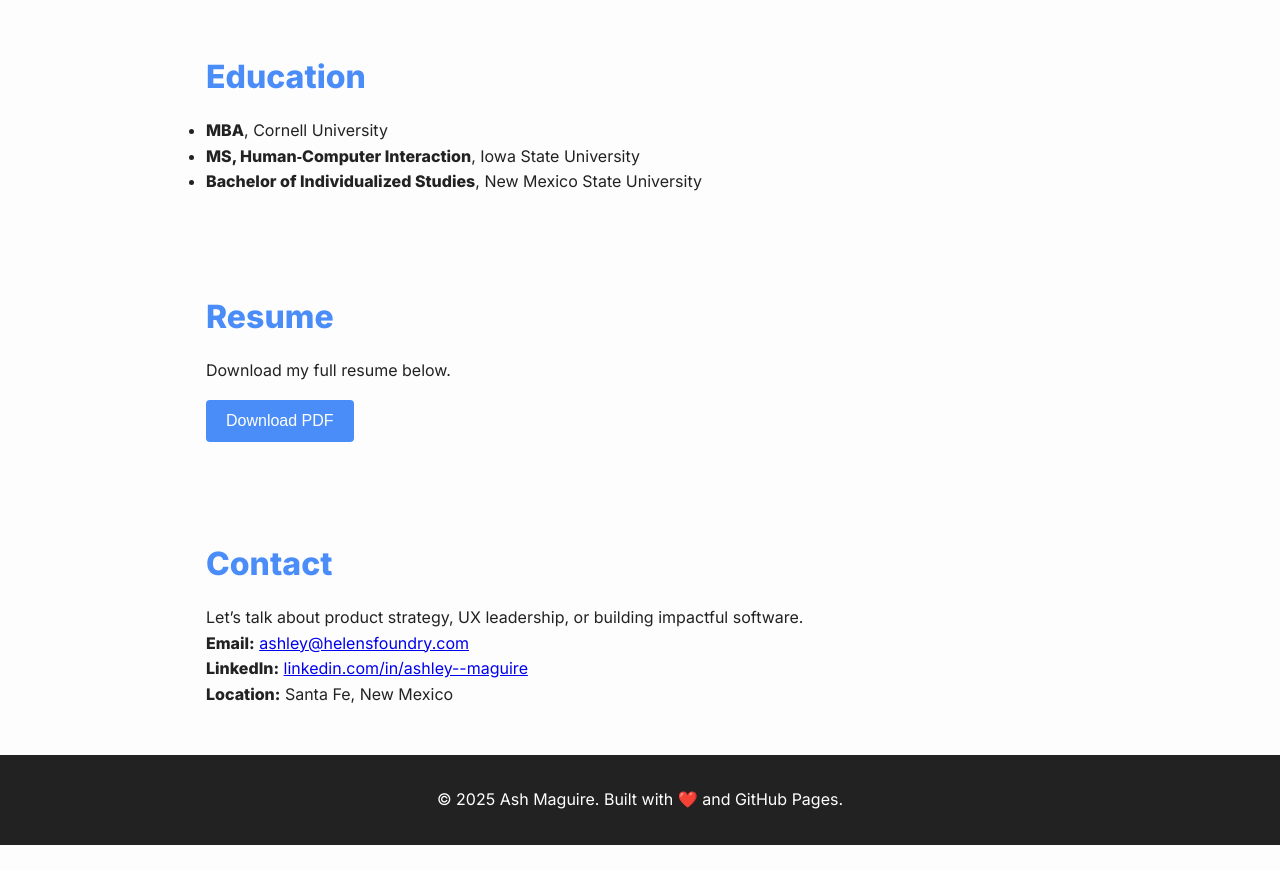
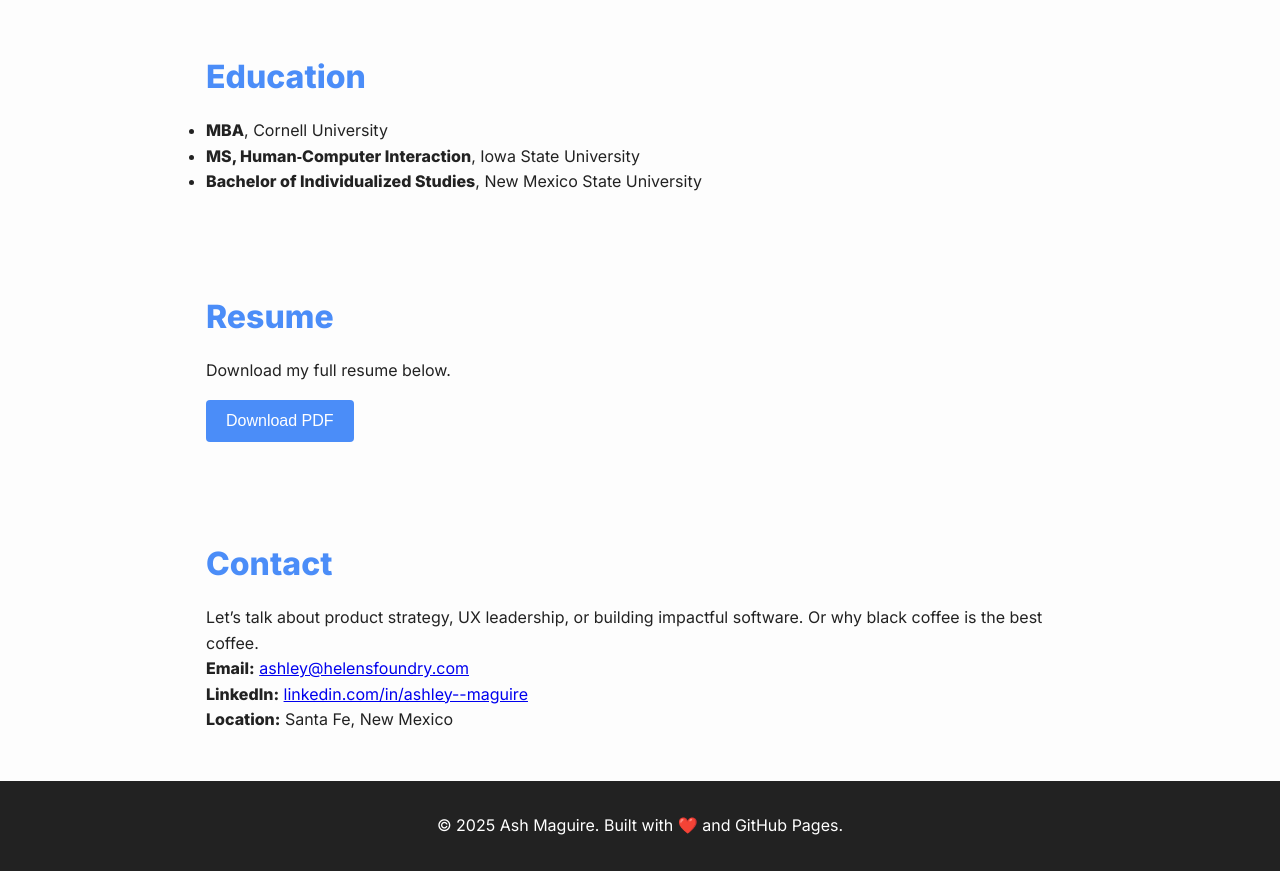
Before and after one commit to noisetube/ash.github.io, a plain HTML site: page index.html in a window 1280 px wide. Shown: the part 1434-2305 px from the top of the page. Before the commit the page ends 2279 px from the top, so only its background shows below. Drawn offline with Linux system fonts and the light colour scheme.

Commit message:
update index

```diff
--- a/index.html
+++ b/index.html
@@ -196,7 +196,7 @@
 
   <section id="contact">
     <h2>Contact</h2>
-    <p>Let’s talk about product strategy, UX leadership, or building impactful software.</p>
+    <p>Let’s talk about product strategy, UX leadership, or building impactful software. Or why black coffee is the best coffee.</p>
     <p><strong>Email:</strong> <a href="mailto:ashley@helensfoundry.com">ashley@helensfoundry.com</a></p>
     <p><strong>LinkedIn:</strong> <a href="https://linkedin.com/in/ashley--maguire" target="_blank">linkedin.com/in/ashley--maguire</a></p>
     <p><strong>Location:</strong> Santa Fe, New Mexico</p>
```
